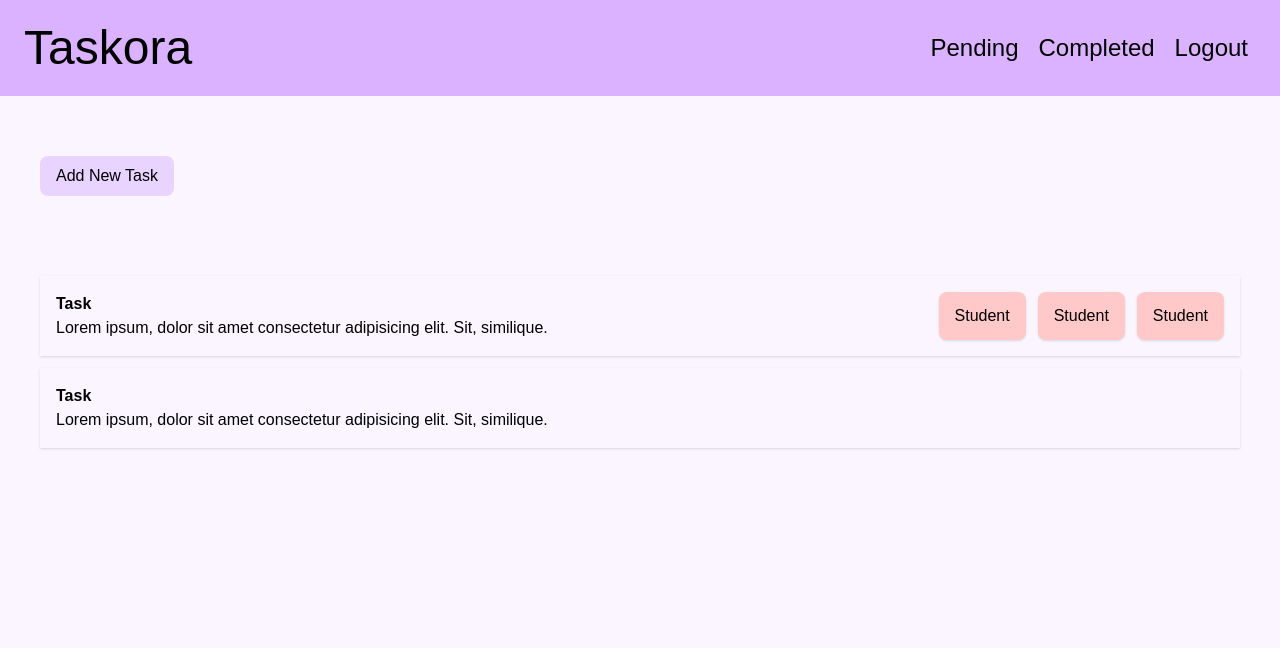
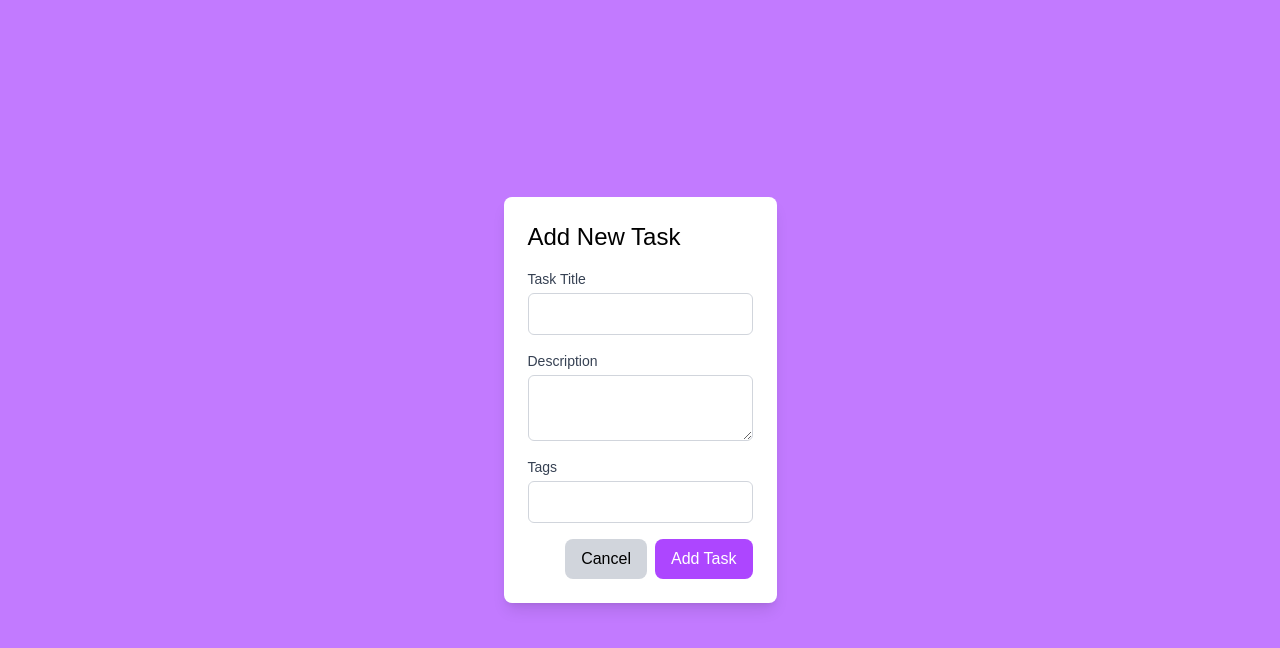
Before and after one commit to roystondz/taskora, a Next.js app: page /user/dashboard in a window 1280 px wide. Both pictures are taken after a click on the button "Add New Task". Shown: the top 648 px of the page. Built offline with nearby package versions, Linux system fonts and the light colour scheme.

Commit message:
Implement task addition modal in dashboard component

```diff
--- a/app/user/dashboard/page.tsx
+++ b/app/user/dashboard/page.tsx
@@ -1,6 +1,11 @@
+"use client"
 
+import { useState } from "react";
 
 export default function DashBoard(){
+
+    const [isOpen,setIsOpen] = useState(false);
+
     return(
         <div className="h-screen bg-purple-50">
             <div className="navbar flex flex-row justify-between bg-purple-300">
@@ -23,7 +28,7 @@ export default function DashBoard(){
                 </div>
                 <div className="task-body flex flex-col">
                     <div className="action">
-                        <button className="px-4 py-2 bg-purple-200 rounded-lg m-10">
+                        <button className="px-4 py-2 bg-purple-200 rounded-lg m-10" onClick={() => setIsOpen(true)}>
                             Add New Task
                         </button>
                     </div>
@@ -45,18 +50,37 @@ export default function DashBoard(){
                                 </h5>
                             </div>
                         </div>
-
-                        <div className="task p-4 flex flex-row justify-between shadow-sm">
-                            <div className="flex flex-col">
-                                <h1 className="font-bold">Task</h1>
-                                <h5>Lorem ipsum, dolor sit amet consectetur adipisicing elit. Sit, similique.</h5>
-                            </div>
-                            <div className="flex flex-col">
-                                <h5></h5>
-                            </div>
+                    </div>
+                </div>
+                {isOpen && (
+                    <div className="fixed inset-0 flex items-center justify-center bg-purple-400 bg-opacity-20">
+                        <div className="bg-white p-6 rounded-lg shadow-lg">
+                            <h2 className="text-2xl mb-4">Add New Task</h2>
+                            <form>
+                                <div className="mb-4">
+                                    <label className="block text-sm font-medium text-gray-700">Task Title</label>
+                                    <input type="text" className="mt-1 block w-full p-2 border border-gray-300 rounded-md" />
+                                </div>
+                                <div className="mb-4">
+                                    <label className="block text-sm font-medium text-gray-700">Description</label>
+                                    <textarea className="mt-1 block w-full p-2 border border-gray-300 rounded-md"></textarea>
+                                </div>
+                                <div className="mb-4">
+                                    <label className="block text-sm font-medium text-gray-700">Tags</label>
+                                    <input type="text" className="mt-1 block w-full p-2 border border-gray-300 rounded-md" />
+                                </div>
+                                <div className="flex justify-end">
+                                    <button type="button" className="px-4 py-2 bg-gray-300 rounded-lg mr-2" onClick={() => setIsOpen(false)}>
+                                        Cancel
+                                    </button>
+                                    <button type="submit" className="px-4 py-2 bg-purple-500 text-white rounded-lg">
+                                        Add Task
+                                    </button>
+                                </div>
+                            </form>
                         </div>
                     </div>
-                </div>
+                )}
             </div>
         </div>
     );
```
